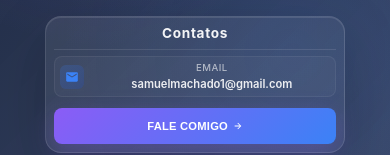
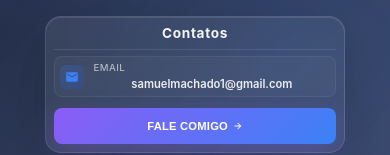
Before and after one commit to samuelmachado1/portifolioCultural, a React (Vite) app: page / in a window 390 px wide. Shown: the part 302-457 px from the top of the page. Built offline with nearby package versions, Linux system fonts and the light colour scheme.

Commit message:
fix: align email label in mobile contact section
- Add text-align: left to contact-label in mobile view
- Ensure consistent alignment with other contact fields

```diff
--- a/src/styles/portfolio.css
+++ b/src/styles/portfolio.css
@@ -1250,6 +1250,7 @@
 
   .contact-label {
     font-size: 0.6rem;
+    text-align: left; /* Garantir alinhamento à esquerda */
   }
 
   .contact-value {
```
